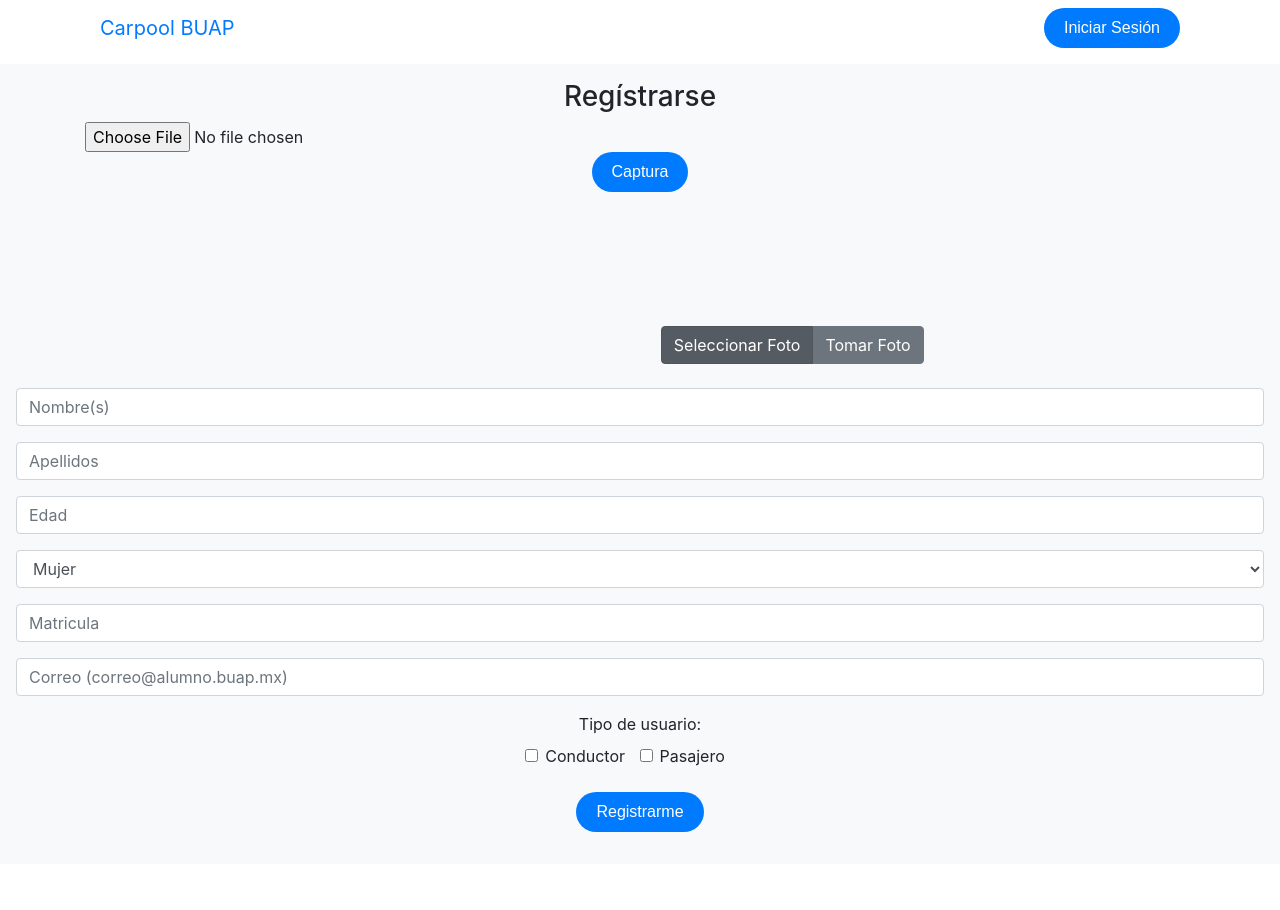
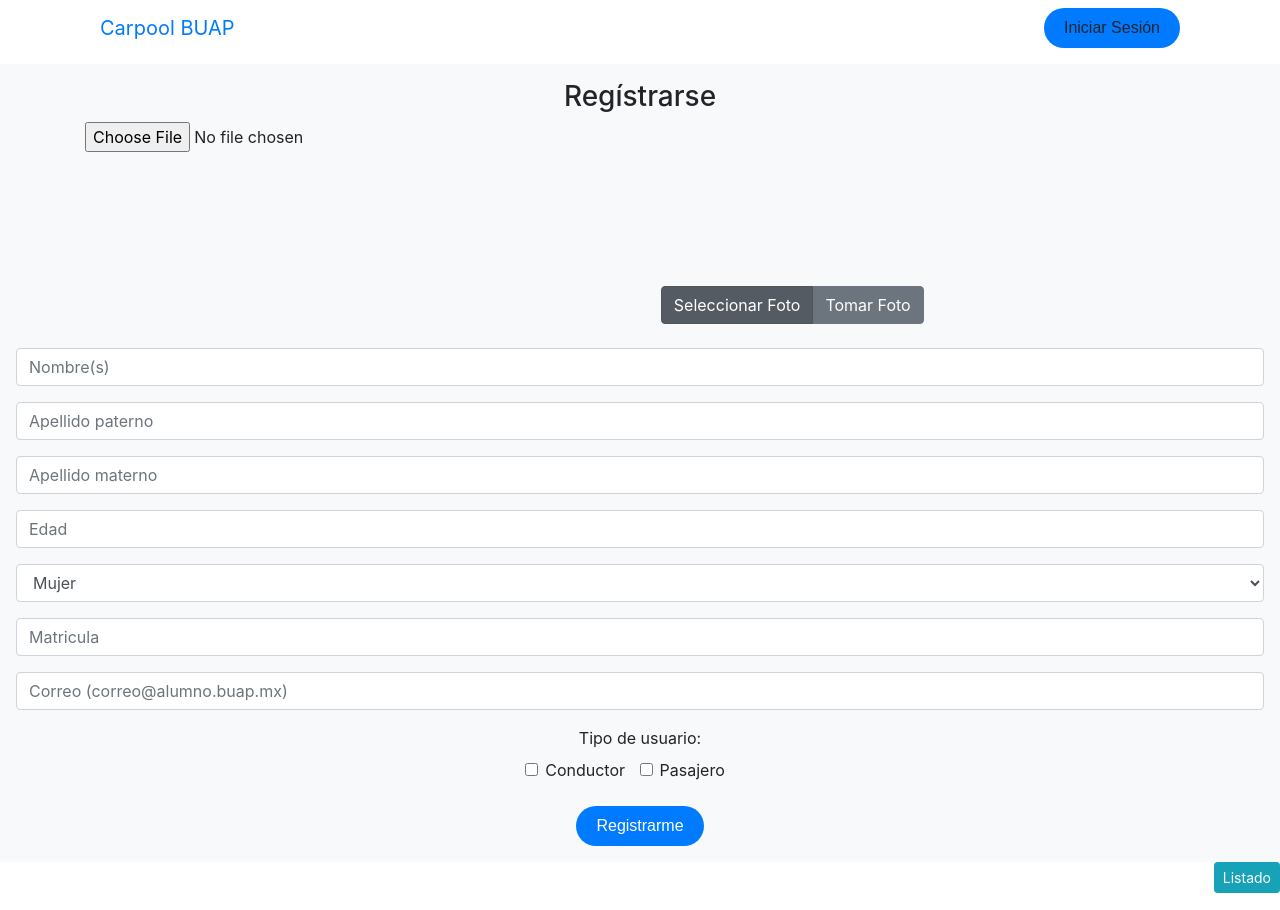
Before and after one commit to jumagoca78/CarpoolBUAP-1, a PHP site: page /Views/registro.php in a window 1280 px wide. Before the commit the page ends 832 px from the top, so only its background shows below. Run offline with PHP 8.4, Linux system fonts and the light colour scheme; a map, chart or similar area stays blank; some libraries are stand-ins or nearby versions.

Commit message:
Funcionalidad de la vista para el registro
Sólo graba a los usuarios, no así a los conductores
que son, desde esta perspectiva, usuarios especializados.

```diff
--- a/Carpooling/Views/registro.php
+++ b/Carpooling/Views/registro.php
@@ -5,11 +5,13 @@
     <title>Carpool BUAP</title>
     <meta charset="utf-8">
     <meta name="viewport" content="width=device-width, initial-scale=1">
-    <link rel="stylesheet" href="https://maxcdn.bootstrapcdn.com/bootstrap/4.5.2/css/bootstrap.min.css">
-    <script src="https://ajax.googleapis.com/ajax/libs/jquery/3.5.1/jquery.min.js"></script>
     <script src="https://cdnjs.cloudflare.com/ajax/libs/popper.js/1.16.0/umd/popper.min.js"></script>
-    <script src="https://maxcdn.bootstrapcdn.com/bootstrap/4.5.2/js/bootstrap.min.js"></script>
-    <link rel="stylesheet" href="https://use.fontawesome.com/releases/v5.5.0/css/all.css">
+    <script src="https://kit.fontawesome.com/a6fb1f4ccf.js" crossorigin="anonymous"></script>
+
+    <!-- LIBS -->
+	<link rel="stylesheet" href="../libs/css/bootstrap.min.css">
+	<link rel="stylesheet" href="../libs/css/sweetalert.css">
+
 
     <link href="../css/registro.css" rel="stylesheet">
 </head>
@@ -28,51 +30,55 @@
   <h3>Regístrarse</h3>
   <!-- TOMAR FOTO --> <!-- SELECCIONAR FOTO  NECESITA ARREGLOS-->
     <div class="container-sm form-group">
-      <input type="file" class="form-control-file" name="archivo" id="uploadphoto" accept="image/*">
+      <input type="file" class="form-control-file" name="archivo" id="uploadphoto" accept="image/*" />
       <video id="video" autoplay="autoplay"  class="video_container none"></video>
-      <button type="submit" class="btn btn-primary btn-lg" id="btn-save" onclick="captura()">Captura</button>
+      <!--<button type="submit" class="btn btn-primary btn-lg" id="btn-save" onclick="captura()">Captura</button>-->
     </div>
     <canvas class="offcanvas" id="canvas"></canvas>
 
   <!-- RADIO BUTTONS PARA ELEGIR EL MÉTODO DE FOTO-->
     <div class="btn-group btn-group-toggle mb-3" data-toggle="buttons">
       <label class="btn btn-secondary active">
-      <input class="form-check-input" type="radio" name="radio_select" id="radiosphoto" autocomplete="off" checked> Seleccionar Foto
+      <input class="form-check-input" type="radio" name="radio_select" id="radiosphoto" autocomplete="off" value="1" checked> Seleccionar Foto
       </label>
       <label class="btn btn-secondary">
-      <input class="form-check-input" type="radio" name="radio_select" id="radiophoto" autocomplete="off"> Tomar Foto
+      <input class="form-check-input" type="radio" name="radio_select" id="radiophoto" autocomplete="off" value="0"> Tomar Foto
       </label>
     </div>
 
     <!-- FORMULARIO -->
     <div class="mb-3 mt-2">
-      <input type="text" class="form-control text" placeholder="Nombre(s)">
+      <input type="text" class="form-control text" placeholder="Nombre(s)" id="nombre" name="nombre" >
     </div>
     <div class="mb-3">
-      <input type="text" class="form-control text" placeholder="Apellidos">
+      <input type="text" class="form-control text" placeholder="Apellido paterno" id="apellidop" name="apellidop">
+    </div>
+	<div class="mb-3">
+      <input type="text" class="form-control text" placeholder="Apellido materno" id="apellidom" name="apellidom">
     </div>
     <div class="mb-3">
-      <input type="number" class="form-control" placeholder="Edad" min="18" max="110">
+      <input type="number" class="form-control" placeholder="Edad" min="18" max="110" id="edad" name="edad" />
     </div>
     <div class="mb-3">
-      <select id="sexo" class="form-control">
+      <select id="sexo" class="form-control" id="sexo" name="sexo" >
         <option value="mujer">Mujer</option>
         <option value="hombre">Hombre</option>
       </select>
     </div>
     <div class="mb-3">
-      <input type="number" class="form-control " placeholder="Matricula" min="000000002" max="300000000" id="matricula" />
+      <input type="number" class="form-control" placeholder="Matricula" min="000000002" max="300000000" id="matricula" name="matricula" />
     </div>
     <div class="mb-3">
-     <input type="email" class="form-control" placeholder="Correo (correo@alumno.buap.mx)" value="<?php if( isset($_POST['correo_ins']) ) echo $_POST['correo_ins']; ?>" />
+     <input type="email" class="form-control" placeholder="Correo (correo@alumno.buap.mx)" id="email" name="email" />
     </div>
+
     <div class="mb-3">
       <label>Tipo de usuario: </label>
       <div class="form-check">
-        <input class="form-check-input" type="checkbox" id="conductorCheck">
-        <label class="check-btn" for="flexCheckConductor">Conductor</label>
-        <input class="form-check-input" type="checkbox" value="" id="pasajero">
-        <label class="check-btn" for="flexCheckPasajero">Pasajero</label>
+        <input class="form-check-input" type="checkbox" id="conductorCheck" name="check_conductor" />
+        <label class="check-btn" for="conductorCheck">Conductor</label>
+        <input class="form-check-input" type="checkbox" id="pasajero" name="check_pasajero" />
+        <label class="check-btn" for="pasajero">Pasajero</label>
       </div>
     </div>
 
@@ -87,7 +93,7 @@
             <input type="text" class="form-control2" placeholder="Marca">
           </div>
           <div class="mb-3">
-          <input type="text" class="form-control2" placeholder="Color">
+          <input type="text" class="form-control2 text" placeholder="Color">
           </div>
           <div class="mb-3">
             <input type="number" class="form-control2" placeholder="Capacidad">
@@ -116,9 +122,7 @@
                 accept="image/png, .jpeg, .jpg, image/gif"><br><br>
          </div>
       </div>
-      <div class="contenedor-inputs form-group">
-          <input type="submit" class="btn btn-primary" value="Registrarme"><br>
-      </div>
+	    <button class="btn btn-primary btn-sm" type="submit" id="btn_reg">Registrarme</button>
     </form>
 </main>
 <!-- FORMULARIO REGISTO -->
@@ -140,9 +144,16 @@
     </div>
 </div>
 
+
+	<a class="btn btn-info btn-sm float-right" type="button" href="listado.php">Listado</a><br><br>
+
+<!-- Plug-ins -->
+<script src="../libs/js/jquery.min.js"></script>
+<script src="../libs/js/bootstrap.min.js"></script>
+<script src="../libs/js/sweetalert.js"></script>
+
 <script src="../js/popup.js"></script>
 <script src="../js/registro.js"></script>
-<script src="../js/sweetalert.js"></script>
 
 
 </body>
```
